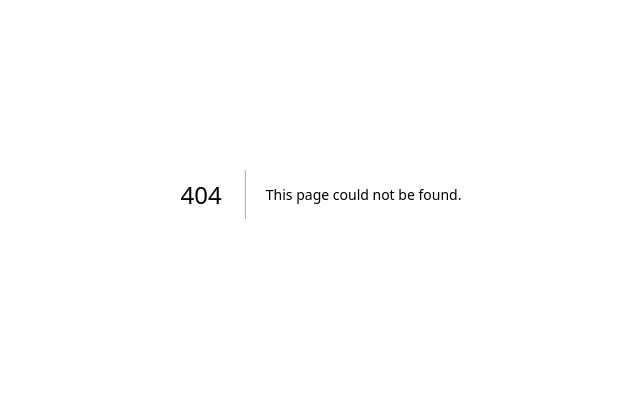
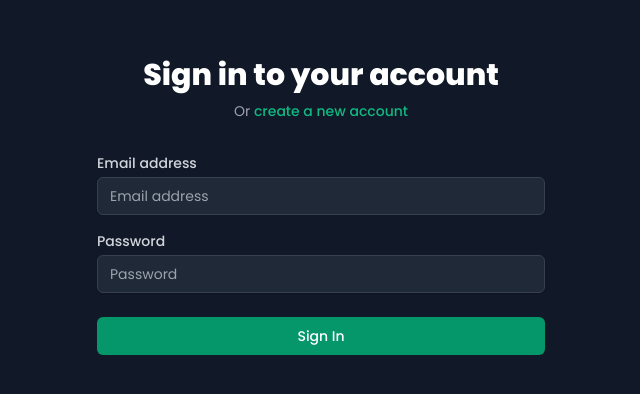
Before and after one commit to starbornone/my-money, a Next.js app: page /auth/login in a window 1280 px wide. Before the commit this address had no page. Shown: the part 206-600 px from the top of the page, without its empty margins (319-959 px from the left). Built offline with nearby package versions, Linux system fonts and the light colour scheme.

Commit message:
Added login page

```diff
--- /dev/null
+++ b/src/app/auth/login/page.tsx
@@ -0,0 +1,215 @@
+"use client";
+
+import { supabase } from "@/lib/supabaseClient";
+import { Dialog, Transition } from "@headlessui/react";
+import Link from "next/link";
+import { useRouter } from "next/navigation";
+import { Fragment, useState } from "react";
+
+export default function LoginPage() {
+  const router = useRouter();
+  const [formData, setFormData] = useState({
+    email: "",
+    password: "",
+  });
+  const [errors, setErrors] = useState<Record<string, string>>({});
+  const [isSubmitting, setIsSubmitting] = useState(false);
+  const [isDialogOpen, setIsDialogOpen] = useState(false);
+  const [submitError, setSubmitError] = useState("");
+
+  const handleChange = (e: React.ChangeEvent<HTMLInputElement>) => {
+    setFormData((prev) => ({
+      ...prev,
+      [e.target.name]: e.target.value,
+    }));
+  };
+
+  const validate = () => {
+    const newErrors: Record<string, string> = {};
+    const emailRegex = /^[^\s@]+@[^\s@]+\.[^\s@]+$/;
+
+    if (!formData.email) {
+      newErrors.email = "Email is required.";
+    } else if (!emailRegex.test(formData.email)) {
+      newErrors.email = "Invalid email address.";
+    }
+
+    if (!formData.password) {
+      newErrors.password = "Password is required.";
+    }
+
+    setErrors(newErrors);
+    return Object.keys(newErrors).length === 0;
+  };
+
+  const handleSubmit = async (e: React.FormEvent) => {
+    e.preventDefault();
+    setSubmitError("");
+
+    if (!validate()) return;
+
+    setIsSubmitting(true);
+    const { email, password } = formData;
+    const { data, error } = await supabase.auth.signInWithPassword({
+      email,
+      password,
+    });
+
+    setIsSubmitting(false);
+
+    if (error) {
+      setSubmitError(error.message);
+      setIsDialogOpen(true);
+    } else {
+      // Redirect to dashboard or home page after successful login
+      router.push("/dashboard");
+    }
+  };
+
+  return (
+    <div className="min-h-screen flex items-center justify-center bg-gray-900 py-12 px-4 sm:px-6 lg:px-8">
+      <div className="max-w-md w-full space-y-8">
+        {/* Header */}
+        <div>
+          <h2 className="mt-6 text-center text-3xl font-extrabold text-white">
+            Sign in to your account
+          </h2>
+          <p className="mt-2 text-center text-sm text-gray-400">
+            Or{" "}
+            <Link
+              href="/auth/register"
+              className="font-medium text-emerald-500 hover:text-emerald-400"
+            >
+              create a new account
+            </Link>
+          </p>
+        </div>
+
+        {/* Login Form */}
+        <form className="mt-8 space-y-6" onSubmit={handleSubmit}>
+          {submitError && (
+            <p className="text-red-500 text-center">{submitError}</p>
+          )}
+          <div className="rounded-md shadow-sm space-y-4">
+            {/* Email Field */}
+            <div>
+              <label
+                htmlFor="email"
+                className="block text-sm font-medium text-gray-300"
+              >
+                Email address
+              </label>
+              <input
+                id="email"
+                name="email"
+                type="email"
+                value={formData.email}
+                onChange={handleChange}
+                required
+                className={`mt-1 block w-full px-3 py-2 bg-gray-800 border ${
+                  errors.email
+                    ? "border-red-500"
+                    : "border-gray-700 focus:border-emerald-500"
+                } rounded-md shadow-sm placeholder-gray-400 focus:outline-none focus:ring-emerald-500 sm:text-sm`}
+                placeholder="Email address"
+              />
+              {errors.email && (
+                <p className="text-red-500 text-sm mt-1">{errors.email}</p>
+              )}
+            </div>
+
+            {/* Password Field */}
+            <div>
+              <label
+                htmlFor="password"
+                className="block text-sm font-medium text-gray-300"
+              >
+                Password
+              </label>
+              <input
+                id="password"
+                name="password"
+                type="password"
+                value={formData.password}
+                onChange={handleChange}
+                required
+                className={`mt-1 block w-full px-3 py-2 bg-gray-800 border ${
+                  errors.password
+                    ? "border-red-500"
+                    : "border-gray-700 focus:border-emerald-500"
+                } rounded-md shadow-sm placeholder-gray-400 focus:outline-none focus:ring-emerald-500 sm:text-sm`}
+                placeholder="Password"
+              />
+              {errors.password && (
+                <p className="text-red-500 text-sm mt-1">{errors.password}</p>
+              )}
+            </div>
+          </div>
+
+          {/* Submit Button */}
+          <button
+            type="submit"
+            disabled={isSubmitting}
+            className={`group relative w-full flex justify-center py-2 px-4 border border-transparent text-sm font-medium rounded-md text-white bg-emerald-600 hover:bg-emerald-700 focus:outline-none focus:ring-2 focus:ring-offset-2 focus:ring-emerald-500 transition ${
+              isSubmitting ? "opacity-50 cursor-not-allowed" : ""
+            }`}
+          >
+            {isSubmitting ? "Signing in..." : "Sign In"}
+          </button>
+        </form>
+
+        {/* Error Dialog */}
+        <Transition appear show={isDialogOpen} as={Fragment}>
+          <Dialog
+            as="div"
+            className="relative z-10"
+            onClose={() => setIsDialogOpen(false)}
+          >
+            <Transition.Child
+              as={Fragment}
+              enter="ease-out duration-300"
+              enterFrom="opacity-0"
+              enterTo="opacity-100"
+              leave="ease-in duration-200"
+              leaveFrom="opacity-100"
+              leaveTo="opacity-0"
+            >
+              <div className="fixed inset-0 bg-black bg-opacity-50" />
+            </Transition.Child>
+
+            <div className="fixed inset-0 overflow-y-auto">
+              <div className="flex items-center justify-center min-h-full p-4 text-center">
+                <Transition.Child
+                  as={Fragment}
+                  enter="ease-out duration-300"
+                  enterFrom="opacity-0 scale-95"
+                  enterTo="opacity-100 scale-100"
+                  leave="ease-in duration-200"
+                  leaveFrom="opacity-100 scale-100"
+                  leaveTo="opacity-0 scale-95"
+                >
+                  <Dialog.Panel className="bg-gray-800 rounded-lg p-8 max-w-sm w-full">
+                    <Dialog.Title className="text-2xl font-bold text-white">
+                      Login Failed
+                    </Dialog.Title>
+                    <Dialog.Description className="mt-4 text-gray-400">
+                      {submitError}
+                    </Dialog.Description>
+                    <button
+                      className="mt-6 bg-emerald-600 text-white py-2 px-4 rounded hover:bg-emerald-700 transition"
+                      onClick={() => {
+                        setIsDialogOpen(false);
+                      }}
+                    >
+                      Close
+                    </button>
+                  </Dialog.Panel>
+                </Transition.Child>
+              </div>
+            </div>
+          </Dialog>
+        </Transition>
+      </div>
+    </div>
+  );
+}
```
